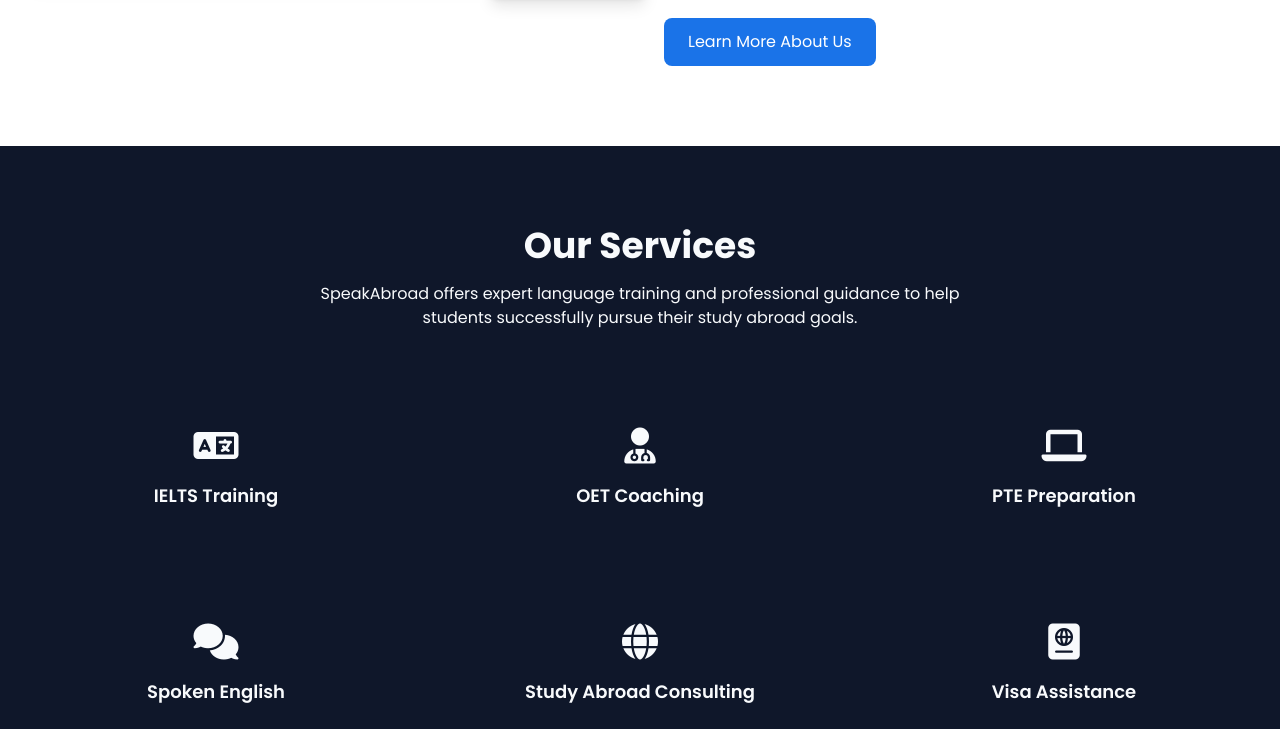
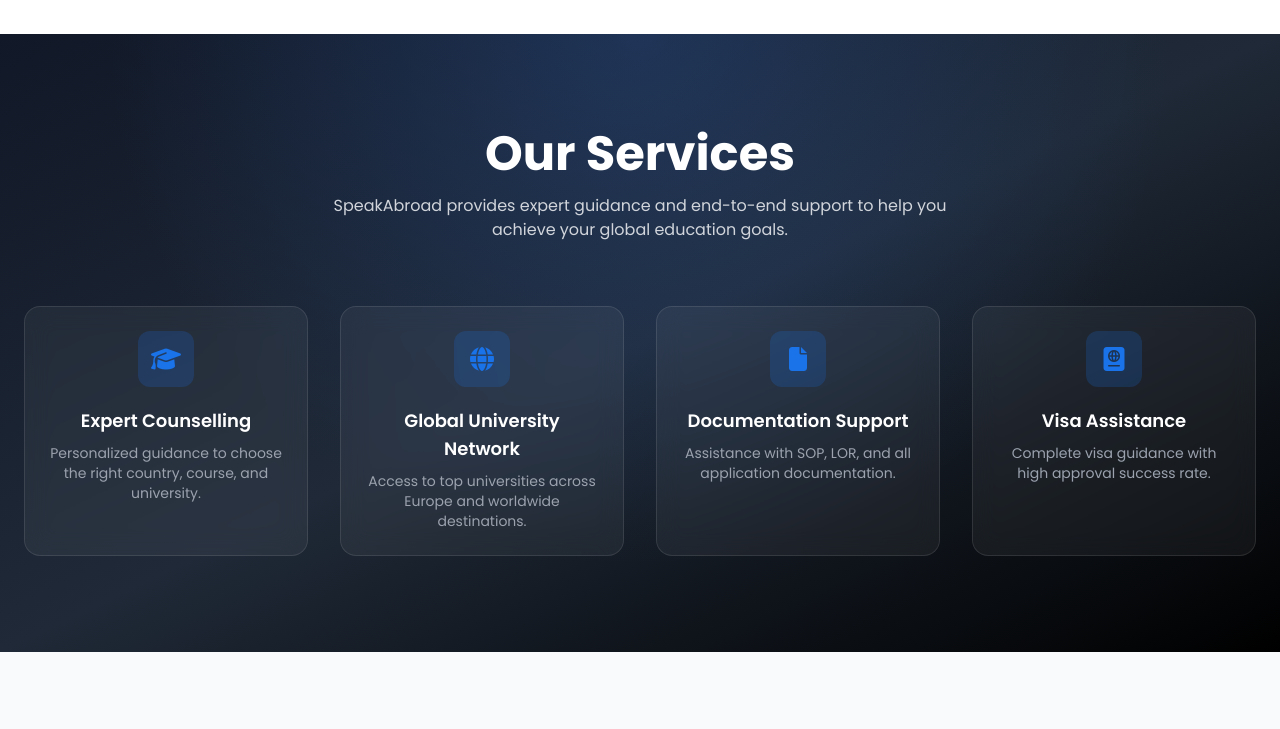
Before and after one commit to abhinavdeveloperiz/speakabroad, a Django app: page / in a window 1280 px wide. Shown: the part 2124-2853 px from the top of the page. Run offline with Django 5.2, Linux system fonts and the light colour scheme; some libraries are stand-ins or nearby versions.

Commit message:
commit with half updates

```diff
--- a/app/templates/home.html
+++ b/app/templates/home.html
@@ -5,24 +5,23 @@
 
 <!-- HERO SECTION -->
 
-<section class="relative h-[60vh] md:h-[74vh] flex items-center justify-center text-center text-white">
+<section class="relative h-[60vh] md:h-[74vh] flex items-center justify-center text-center text-white overflow-hidden">
 
-    <img src="https://media.istockphoto.com/id/499517325/photo/a-man-speaking-at-a-business-conference.jpg?s=612x612&w=0&k=20&c=gWTTDs_Hl6AEGOunoQ2LsjrcTJkknf9G8BGqsywyEtE="
-        class="absolute inset-0 w-full h-full object-cover">
+    <!-- VIDEO BACKGROUND -->
+    <video autoplay muted loop playsinline class="absolute inset-0 w-full h-full object-cover">
+        <source src="{% static 'video/banner.mp4' %}" type="video/mp4">
+        Your browser does not support the video tag.
+    </video>
 
-    <div class="absolute inset-0 bg-black/60"></div>
+    <!-- OVERLAY -->
+    <div class="absolute inset-0 bg-black/20"></div>
 
+    <!-- CONTENT -->
     <div class="relative z-10 max-w-4xl px-6">
 
-
-
-
         <h1 data-aos="zoom-in" class="text-3xl md:text-4xl font-bold mb-6 uppercase shine-text">
-
             One Vision. Unlimited Destinations.
-
         </h1>
-
 
         <style>
             .shine-text {
@@ -50,20 +49,13 @@
             }
         </style>
 
-
-
-
         <p data-aos="zoom-in" data-aos-delay="200" class="text-sm md:text-md text-gray-200 mb-8">
-
             Your Language. Your Journey. Study anywhere in the world with expert guidance.
-
         </p>
 
         <a href="{% url 'Study_in_abroad' %}" data-aos="fade-up" data-aos-delay="300"
             class="bg-primary hover:bg-secondary transition px-8 py-2 rounded-xl text-lg">
-
             Explore
-
         </a>
 
     </div>
@@ -355,52 +347,7 @@
 
             <!-- Features -->
 
-            <div class="grid grid-cols-2 gap-6 mb-8">
 
-                <div class="flex items-start gap-3">
-
-                    <i class="fa-solid fa-graduation-cap text-primary text-xl"></i>
-
-                    <span class="text-gray-700 font-medium">
-                        Expert Counselling
-                    </span>
-
-                </div>
-
-
-                <div class="flex items-start gap-3">
-
-                    <i class="fa-solid fa-globe text-primary text-xl"></i>
-
-                    <span class="text-gray-700 font-medium">
-                        Global University Network
-                    </span>
-
-                </div>
-
-
-                <div class="flex items-start gap-3">
-
-                    <i class="fa-solid fa-file text-primary text-xl"></i>
-
-                    <span class="text-gray-700 font-medium">
-                        Documentation Support
-                    </span>
-
-                </div>
-
-
-                <div class="flex items-start gap-3">
-
-                    <i class="fa-solid fa-passport text-primary text-xl"></i>
-
-                    <span class="text-gray-700 font-medium">
-                        Visa Assistance
-                    </span>
-
-                </div>
-
-            </div>
 
 
             <a href="{% url 'about' %}"
@@ -430,96 +377,98 @@
 
 
 
-<section class="py-20 bg-dark">
+<section class="py-24 bg-gradient-to-br from-gray-900 via-gray-800 to-black relative overflow-hidden">
 
-    <div class="max-w-7xl mx-auto px-6 text-center">
+    <!-- subtle glow -->
+    <div class="absolute inset-0 opacity-20 bg-[radial-gradient(circle_at_top,_#3b82f6,_transparent_60%)]"></div>
 
-        <h2 class="text-4xl font-bold text-light mb-4" data-aos="fade-up">
+    <div class="relative max-w-7xl mx-auto px-6 text-center">
+
+        <!-- Heading -->
+        <h2 class="text-4xl md:text-5xl font-bold text-white mb-4">
             Our Services
         </h2>
 
-        <p class="text-light max-w-2xl mx-auto mb-16" data-aos="fade-up" data-aos-delay="100">
-            SpeakAbroad offers expert language training and professional guidance to help students successfully pursue
-            their study abroad goals.
+        <p class="text-gray-300 max-w-2xl mx-auto mb-16">
+            SpeakAbroad provides expert guidance and end-to-end support to help you achieve your global education goals.
         </p>
 
+        <!-- SERVICES GRID -->
+        <div class="grid sm:grid-cols-2 lg:grid-cols-4 gap-8">
 
-        <div class="grid md:grid-cols-3 grid-cols-2 gap-10">
+            <!-- Card -->
+            <div class="p-6 rounded-2xl bg-white/5 backdrop-blur-md border border-white/10
+                        hover:border-primary hover:bg-white/10 transition duration-300 group">
 
-            <!-- IELTS -->
+                <div class="w-14 h-14 mx-auto mb-5 rounded-xl bg-primary/20 flex items-center justify-center
+                            group-hover:scale-110 transition">
+                    <i class="fa-solid fa-graduation-cap text-primary text-2xl"></i>
+                </div>
 
-            <div class="p-8" data-aos="fade-up">
+                <h3 class="text-lg font-semibold text-white mb-2">
+                    Expert Counselling
+                </h3>
 
-                <i class="fa-solid fa-language text-light text-4xl mb-4"></i>
-
-                <h3 class="font-semibold text-light text-lg mb-2">
-                    IELTS Training
-                </h3>
+                <p class="text-gray-400 text-sm">
+                    Personalized guidance to choose the right country, course, and university.
+                </p>
 
             </div>
 
+            <!-- Card -->
+            <div class="p-6 rounded-2xl bg-white/5 backdrop-blur-md border border-white/10
+                        hover:border-primary hover:bg-white/10 transition duration-300 group">
 
-            <!-- OET -->
+                <div class="w-14 h-14 mx-auto mb-5 rounded-xl bg-primary/20 flex items-center justify-center
+                            group-hover:scale-110 transition">
+                    <i class="fa-solid fa-globe text-primary text-2xl"></i>
+                </div>
 
-            <div class="p-8" data-aos="fade-up" data-aos-delay="100">
+                <h3 class="text-lg font-semibold text-white mb-2">
+                    Global University Network
+                </h3>
 
-                <i class="fa-solid fa-user-doctor text-light text-4xl mb-4"></i>
-
-                <h3 class="font-semibold text-light text-lg mb-2">
-                    OET Coaching
-                </h3>
+                <p class="text-gray-400 text-sm">
+                    Access to top universities across Europe and worldwide destinations.
+                </p>
 
             </div>
 
+            <!-- Card -->
+            <div class="p-6 rounded-2xl bg-white/5 backdrop-blur-md border border-white/10
+                        hover:border-primary hover:bg-white/10 transition duration-300 group">
 
-            <!-- PTE -->
+                <div class="w-14 h-14 mx-auto mb-5 rounded-xl bg-primary/20 flex items-center justify-center
+                            group-hover:scale-110 transition">
+                    <i class="fa-solid fa-file text-primary text-2xl"></i>
+                </div>
 
-            <div class="p-8" data-aos="fade-up" data-aos-delay="200">
+                <h3 class="text-lg font-semibold text-white mb-2">
+                    Documentation Support
+                </h3>
 
-                <i class="fa-solid fa-laptop text-light text-4xl mb-4"></i>
-
-                <h3 class="font-semibold text-light text-lg mb-2">
-                    PTE Preparation
-                </h3>
+                <p class="text-gray-400 text-sm">
+                    Assistance with SOP, LOR, and all application documentation.
+                </p>
 
             </div>
 
+            <!-- Card -->
+            <div class="p-6 rounded-2xl bg-white/5 backdrop-blur-md border border-white/10
+                        hover:border-primary hover:bg-white/10 transition duration-300 group">
 
-            <!-- Spoken English -->
+                <div class="w-14 h-14 mx-auto mb-5 rounded-xl bg-primary/20 flex items-center justify-center
+                            group-hover:scale-110 transition">
+                    <i class="fa-solid fa-passport text-primary text-2xl"></i>
+                </div>
 
-            <div class="p-8" data-aos="fade-up" data-aos-delay="300">
-
-                <i class="fa-solid fa-comments text-light text-4xl mb-4"></i>
-
-                <h3 class="font-semibold text-light text-lg mb-2">
-                    Spoken English
+                <h3 class="text-lg font-semibold text-white mb-2">
+                    Visa Assistance
                 </h3>
 
-            </div>
-
-
-            <!-- Study Abroad Consulting -->
-
-            <div class="p-8" data-aos="fade-up" data-aos-delay="400">
-
-                <i class="fa-solid fa-globe text-light text-4xl mb-4"></i>
-
-                <h3 class="font-semibold text-light text-lg mb-2">
-                    Study Abroad Consulting
-                </h3>
-
-            </div>
-
-
-            <!-- Visa Assistance -->
-
-            <div class="p-8" data-aos="fade-up" data-aos-delay="500">
-
-                <i class="fa-solid fa-passport text-light text-4xl mb-4"></i>
-
-                <h3 class="font-semibold text-light text-lg mb-2">
-                    Visa Assistance
-                </h3>
+                <p class="text-gray-400 text-sm">
+                    Complete visa guidance with high approval success rate.
+                </p>
 
             </div>
 
@@ -528,6 +477,7 @@
     </div>
 
 </section>
+
 
 
 
```
Also changed, not shown: app/templates/Study_in_abroad.html (+61 -29 lines), app/templates/Study_in_india.html (+89 -21 lines), 1 other file.
